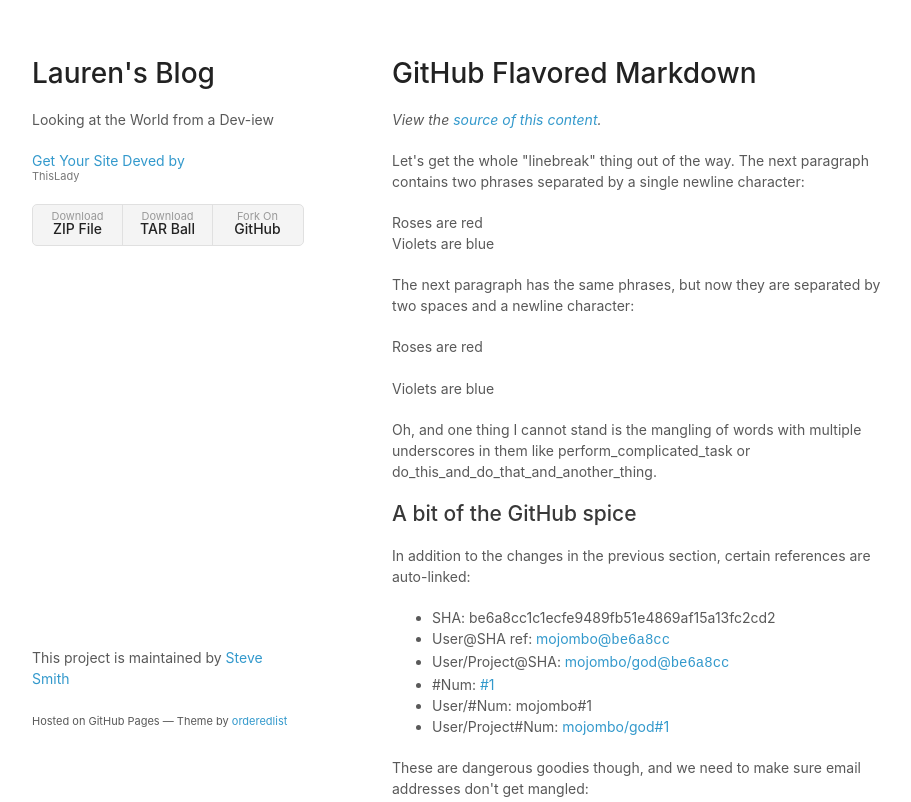
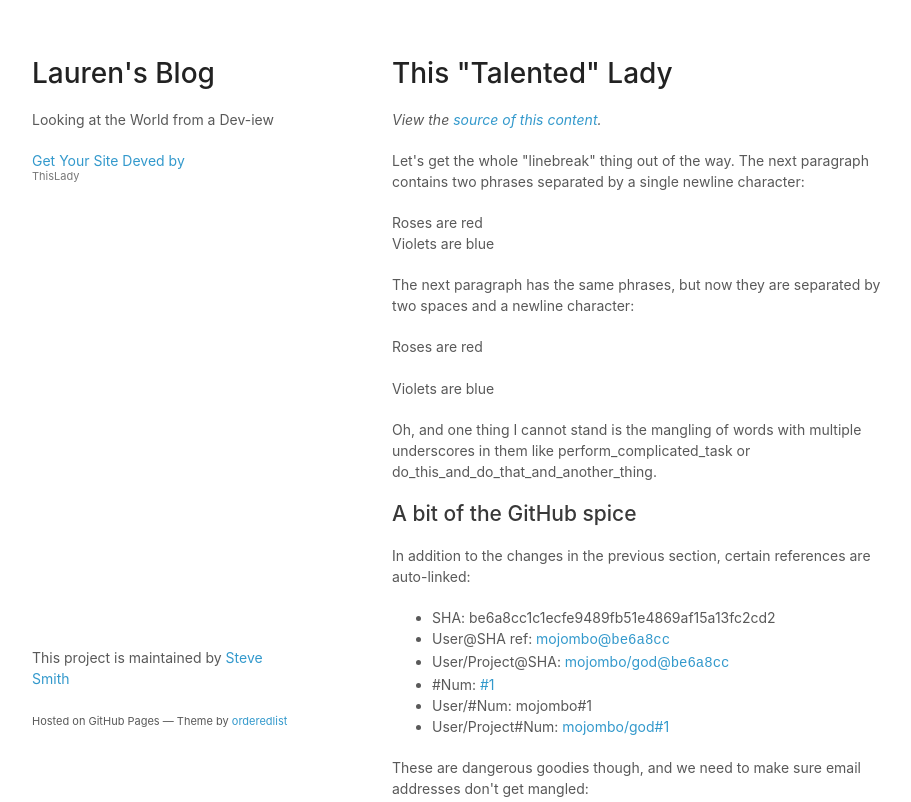
Before and after one commit to thislady/minimal, a plain HTML site: page index.html in a window 1280 px wide. Shown: the top 802 px of the page, without its empty margins (178-1089 px from the left). Drawn offline with Linux system fonts and the light colour scheme.

Commit message:
Update index.html

```diff
--- a/index.html
+++ b/index.html
@@ -3,7 +3,7 @@
   <head>
     <meta charset="utf-8">
     <meta http-equiv="X-UA-Compatible" content="chrome=1">
-    <title>This "Talented" Lady| Lauren's Blog </title>
+    <title>This "Talented" Lady | Lauren's Blog </title>
 
     <link rel="stylesheet" href="stylesheets/styles.css">
     <link rel="stylesheet" href="stylesheets/pygment_trac.css">
@@ -18,14 +18,9 @@
         <h1>Lauren's Blog</h1>
         <p>Looking at the World from a Dev-iew</p>
         <p class="view"><a href="http://thislady.github.io">Get Your Site Deved by <small>ThisLady</small></a></p>
-        <ul>
-          <li><a href="https://github.com/orderedlist/minimal/zipball/master">Download <strong>ZIP File</strong></a></li>
-          <li><a href="https://github.com/orderedlist/minimal/tarball/master">Download <strong>TAR Ball</strong></a></li>
-          <li><a href="http://github.com/orderedlist/minimal">Fork On <strong>GitHub</strong></a></li>
-        </ul>
-      </header>
+            </header>
       <section>
-        <h1>GitHub Flavored Markdown</h1>
+        <h1>This "Talented" Lady</h1>
 
         <p><em>View the <a href="http://github.github.com/github-flavored-markdown/sample_content.html">source of this content</a>.</em></p>
 
```
